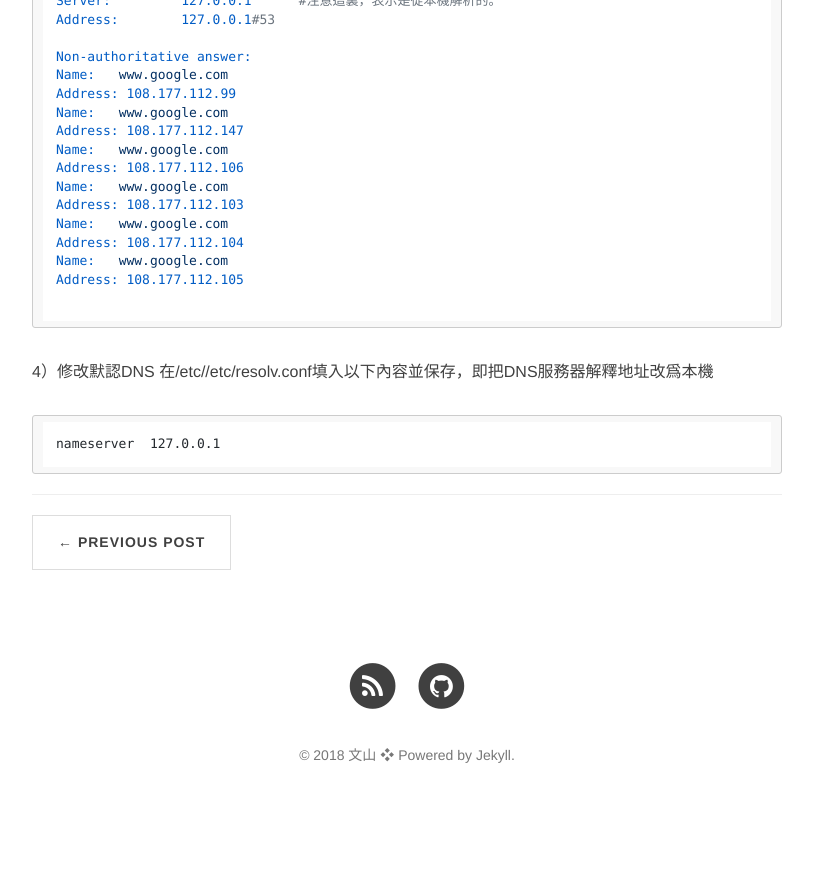
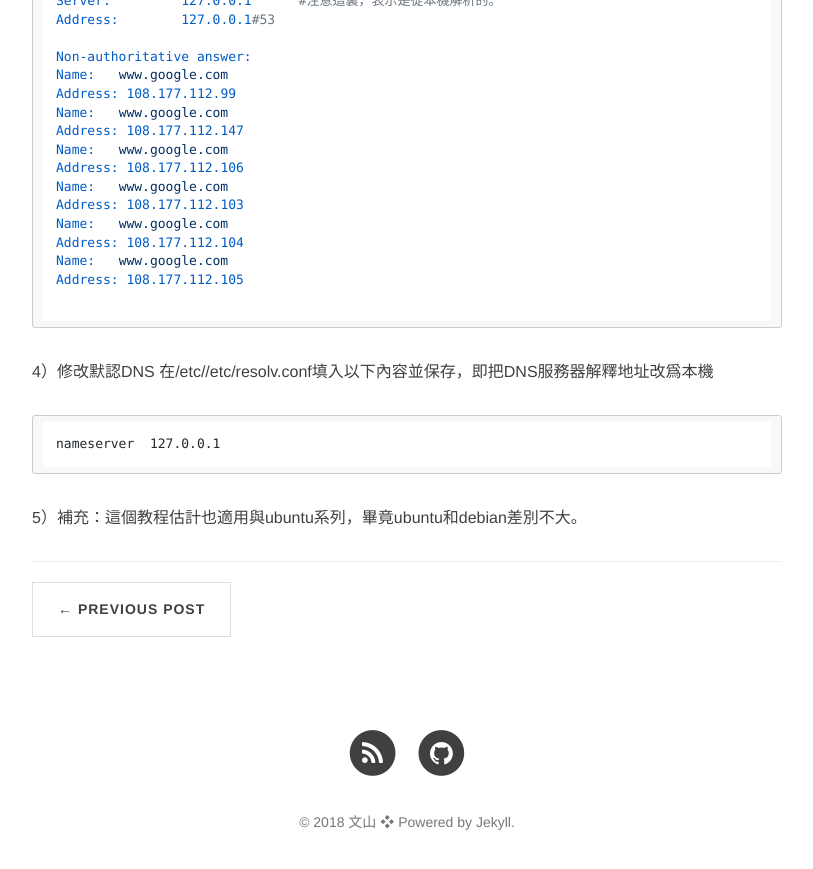
Before and after one commit to huangwenshan1999/huangwenshan1999.github.io, a Jekyll site: the page built from _posts/2018-05-14-科學上網配置.md, in a window 1280 px wide and 900 px high, scrolled down 1428 px. Shown: the top 869 px of the window, without its empty margins (233-1046 px from the left). Built offline with Jekyll 4.4.1, drawn with Linux system fonts in a browser that asks for light colours; nearby versions of some CDN libraries; comment, search, counter and statistics services are not loaded; before the commit the page ends 2260 px from its top, so only the background shows below that.

Commit message:
新增博客：科學上網配置

````diff
--- a/_posts/2018-05-14-科學上網配置.md
+++ b/_posts/2018-05-14-科學上網配置.md
@@ -64,3 +64,4 @@ Address: 108.177.112.105
 ```
 nameserver  127.0.0.1
 ```
+5）補充：這個教程估計也適用與ubuntu系列，畢竟ubuntu和debian差別不大。
````
